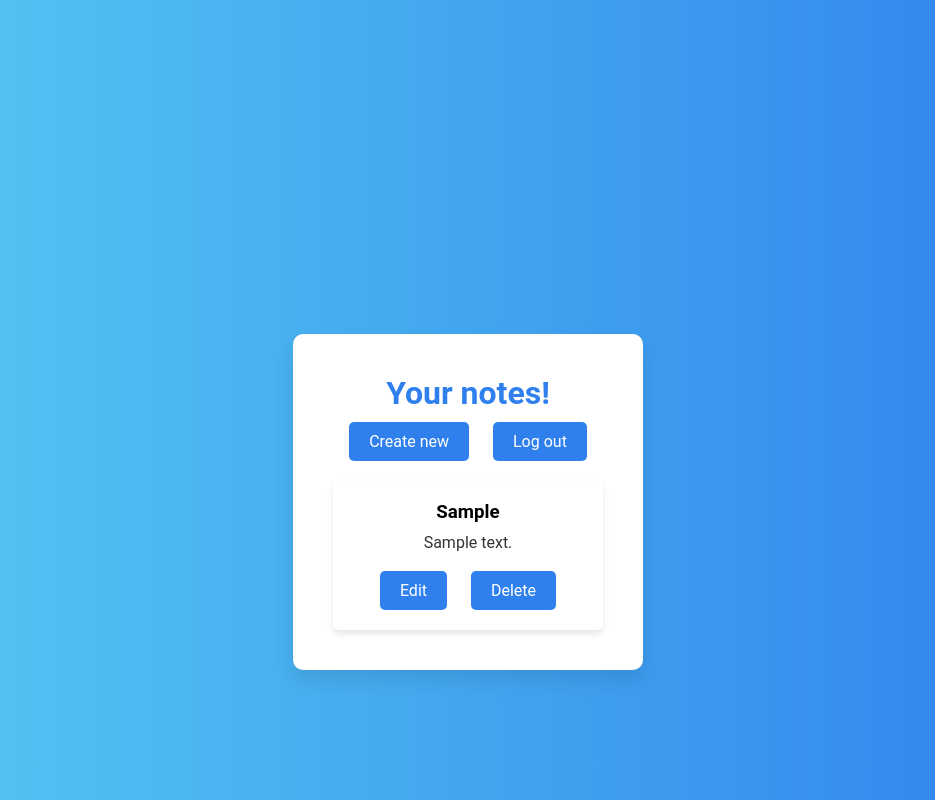
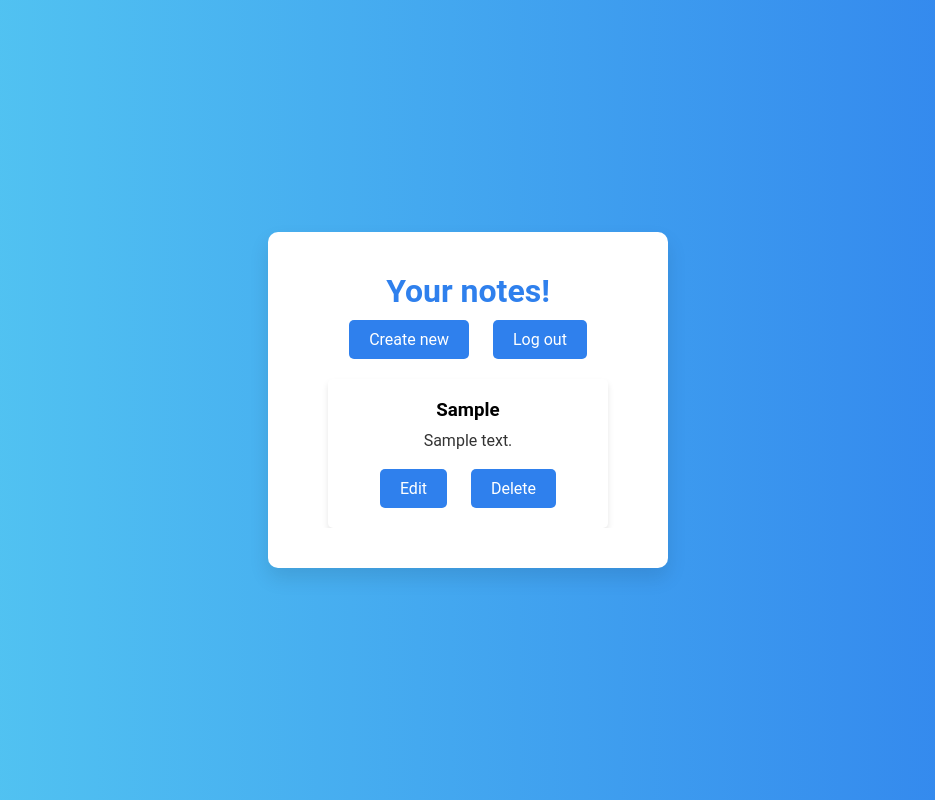
Before and after one commit to SeMsei/flask-notes-app, a Flask app: template src/front/templates/main.html in a window 1280 px wide. Shown: the whole page, without its empty margins (172-1107 px from the left). Run offline with Flask 3, Linux system fonts and the light colour scheme; the template is opened without the code that fills it: values that come from a table or form of the project are taken from there, others are empty; tables that the repository leaves empty hold one stand-in row (values such as "Sample post").

Commit message:
fixed main markup

```diff
--- a/src/front/static/main.css
+++ b/src/front/static/main.css
@@ -32,14 +32,19 @@ body {
     align-items: center;
 }
 
+.note-grid-container {
+    overflow-y: auto;
+    max-height: calc(100vh - 160px); /* Высота контейнера с записками будет равна высоте экрана минус высота заголовка и отступов */
+    padding: 0 20px;
+}
+
 .container {
     background-color: #fff;
-    width: 350px;
+    width: 400px;
     padding: 40px;
     border-radius: 10px;
     box-shadow: 0 10px 20px rgba(0, 0, 0, 0.1);
     text-align: center;
-    margin-top: 204px;
 }
 
 h1 {
--- a/src/front/templates/main.html
+++ b/src/front/templates/main.html
@@ -11,6 +11,7 @@
         <h1>Your notes!</h1>
         <a href="{{ url_for('create_note') }}">Create new</a>
         <a href="{{ url_for('logout') }}">Log out</a>
+        <div class="note-grid-container">
             <div class="note-grid">
                 {% for note in notes %}
                     <div class="note">
@@ -22,6 +23,7 @@
                     </div>
                 {% endfor %}
             </div>
+        </div>
     </div>
 
     <script src="{{ url_for('static', filename='index.js') }}"></script>
```
